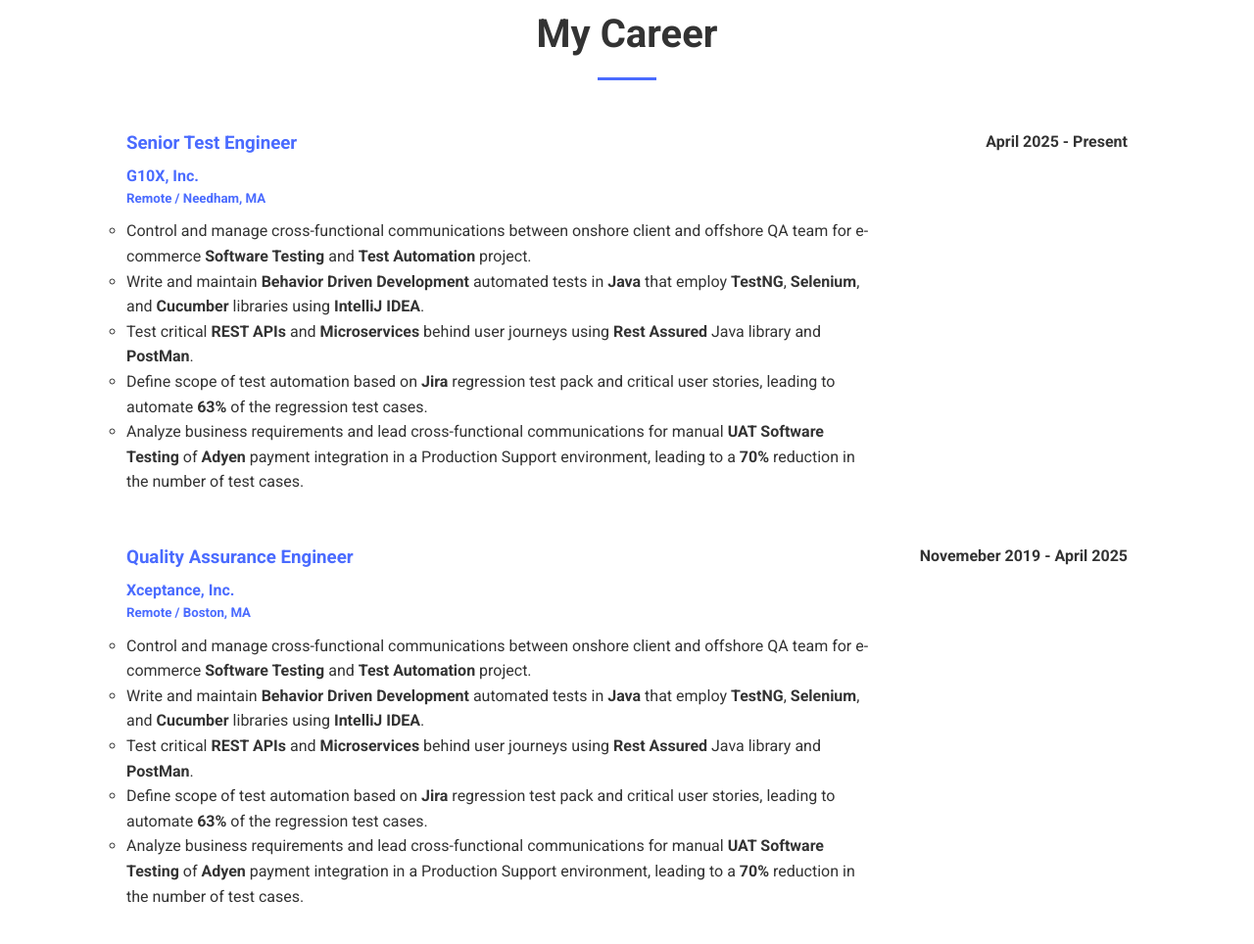
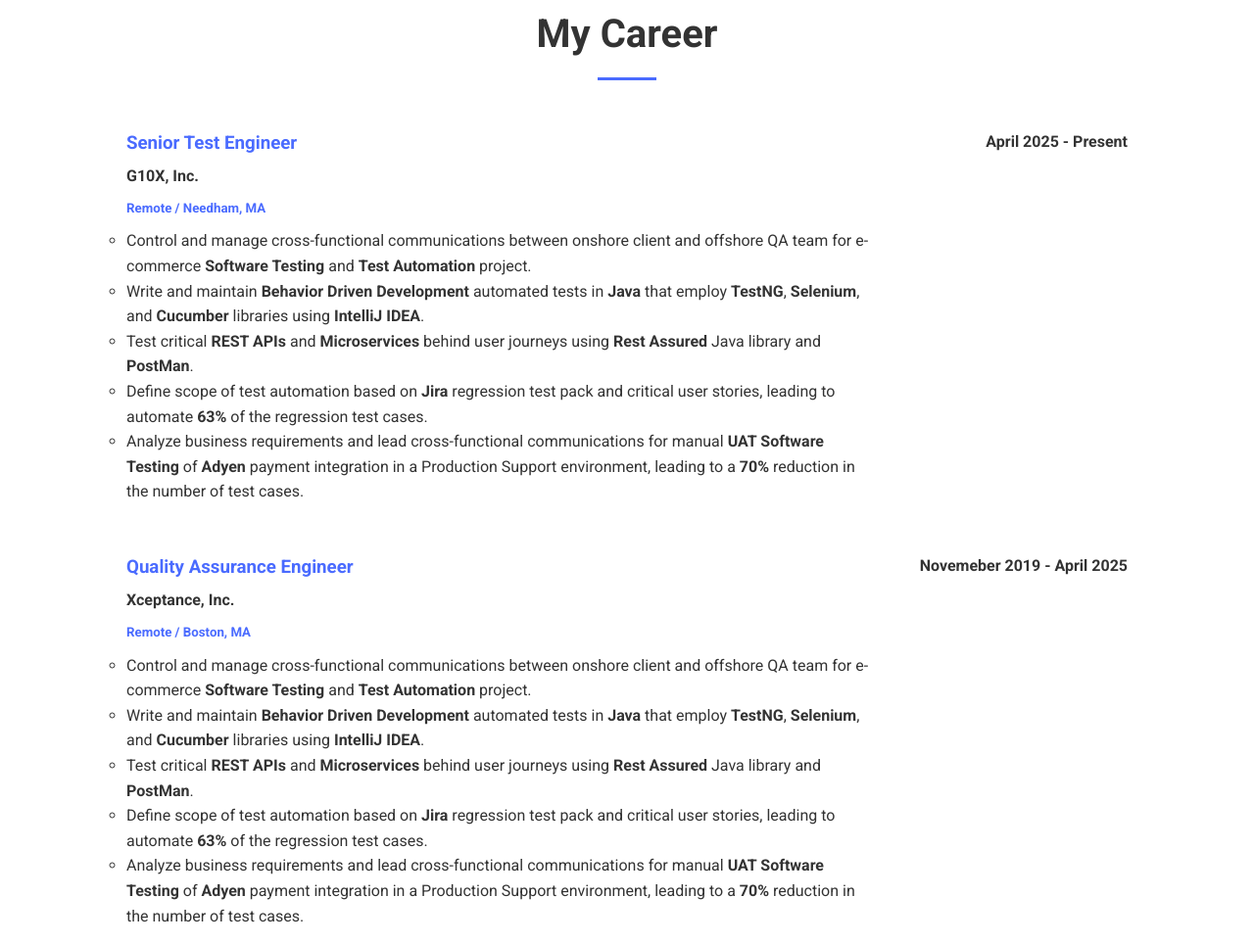
Before and after one commit to fabrizzziobt/ricardo-fabrizio-ballesteros, a website: page index.html in a window 1280 px wide. Shown: the part 1384-2348 px from the top of the page at 98% size. Drawn offline with Linux system fonts and the light colour scheme.

Commit message:
edited styles

```diff
--- a/styles.css
+++ b/styles.css
@@ -245,7 +245,7 @@ header {
   }
 
   /*Career Section*/
-  .job-card {
+  .job-card{
     margin: 50px;
   }
 
@@ -271,6 +271,12 @@ header {
     position: relative;
   }
 
+  .company {
+    color: #333;
+    margin-bottom: 10px;
+    position: relative;
+  }
+
   div.job-length {
     width: 25%;
     float: right;
@@ -284,7 +290,6 @@ header {
     ul {
       list-style-type: circle;
       text-align: left;
-    text
     }
 
     span.job-key-words {
```
Lines whose indentation alone changed are shown as unchanged.
